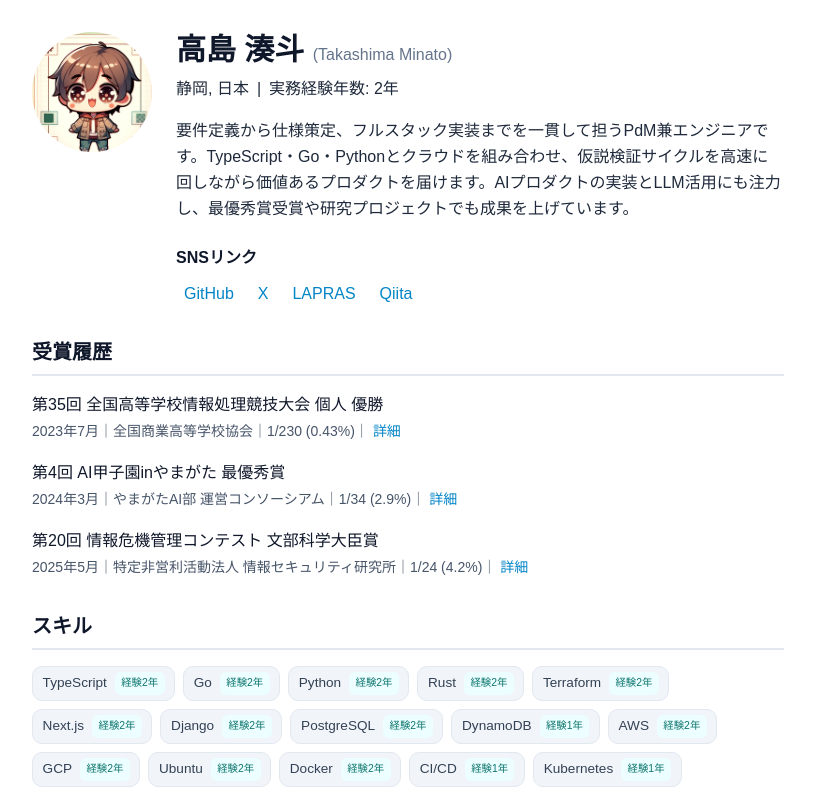
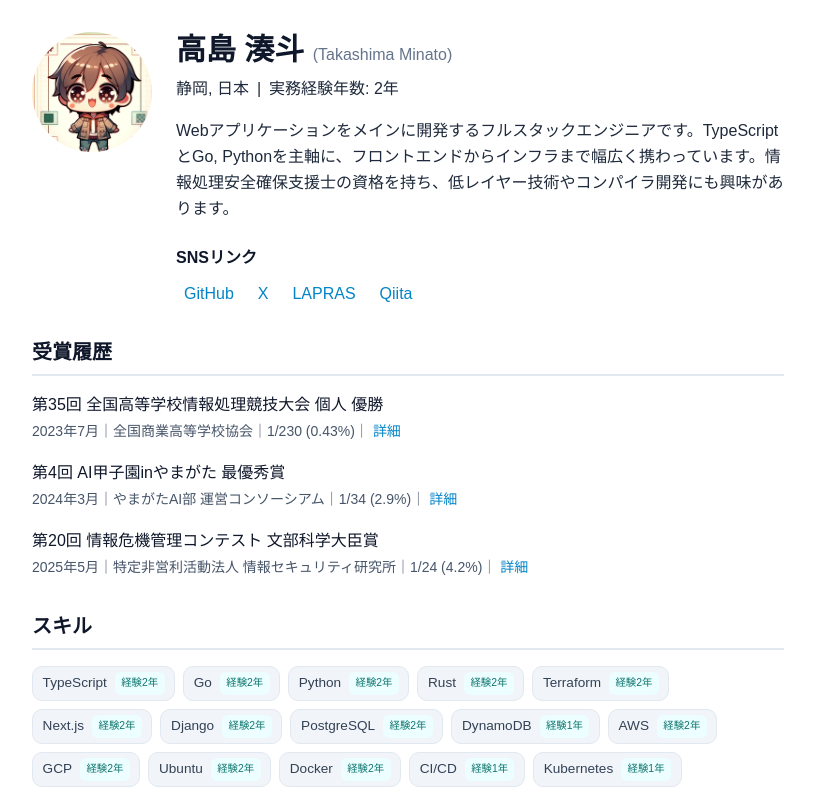
Before and after one commit to Minto312/minto312.github.io, a Next.js app in the folder portfolio/: page / in a window 1280 px wide. Shown: the top 794 px of the page, without its empty margins (232-1047 px from the left). Built offline with nearby package versions, Linux system fonts and the light colour scheme.

Commit message:
Update profile summary to reflect broader software engineering expertise
- Revised the description to emphasize full-stack development capabilities from frontend to infrastructure.
- Highlighted qualifications and interests in low-level technologies and compiler development.

```diff
--- a/portfolio/app/page.tsx
+++ b/portfolio/app/page.tsx
@@ -358,7 +358,7 @@ export default function HomePage() {
         alternateName: 'Takashima Minato',
         url: siteUrl,
         description:
-          '高島 湊斗 (Takashima Minato) はTypeScriptとGo, Pythonを中心に、要件定義からローンチまでを担うPdM兼フルスタックエンジニアであり、AIプロダクトの実装と検証を強みとしています。',
+          '高島 湊斗 (Takashima Minato) はTypeScriptとGo, Pythonを中心にフロントエンドからインフラまでを手がけるソフトウェアエンジニアです。',
         jobTitle: 'フルスタックエンジニア',
         address: {
           '@type': 'PostalAddress',
@@ -420,7 +420,7 @@ export default function HomePage() {
             </h1>
             <p className="mt-2">静岡, 日本 | 実務経験年数: {experienceDuration}</p>
             <p className="mt-4">
-              要件定義から仕様策定、フルスタック実装までを一貫して担うPdM兼エンジニアです。TypeScript・Go・Pythonとクラウドを組み合わせ、仮説検証サイクルを高速に回しながら価値あるプロダクトを届けます。AIプロダクトの実装とLLM活用にも注力し、最優秀賞受賞や研究プロジェクトでも成果を上げています。
+              Webアプリケーションをメインに開発するフルスタックエンジニアです。TypeScriptとGo, Pythonを主軸に、フロントエンドからインフラまで幅広く携わっています。情報処理安全確保支援士の資格を持ち、低レイヤー技術やコンパイラ開発にも興味があります。
             </p>
             <div className="mt-6">
               <strong className="block text-base font-semibold text-slate-900">SNSリンク</strong>
```
